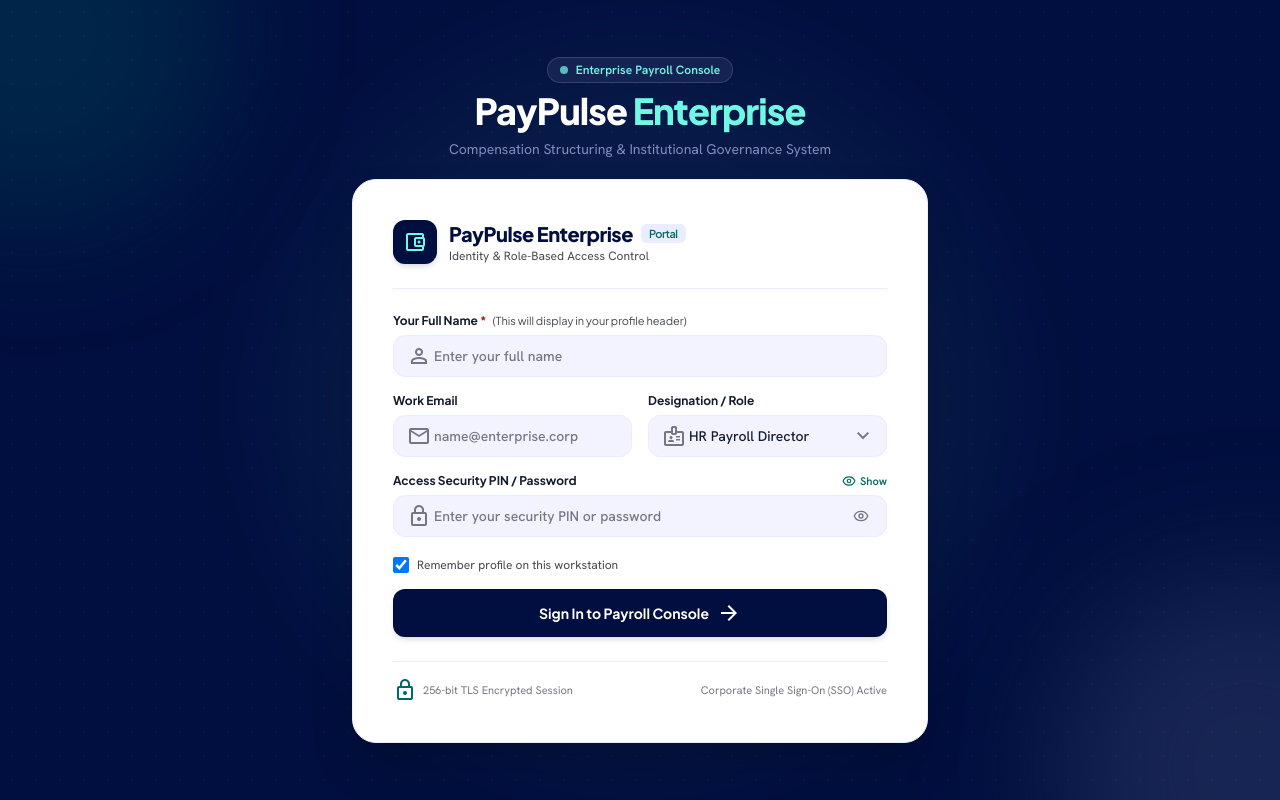
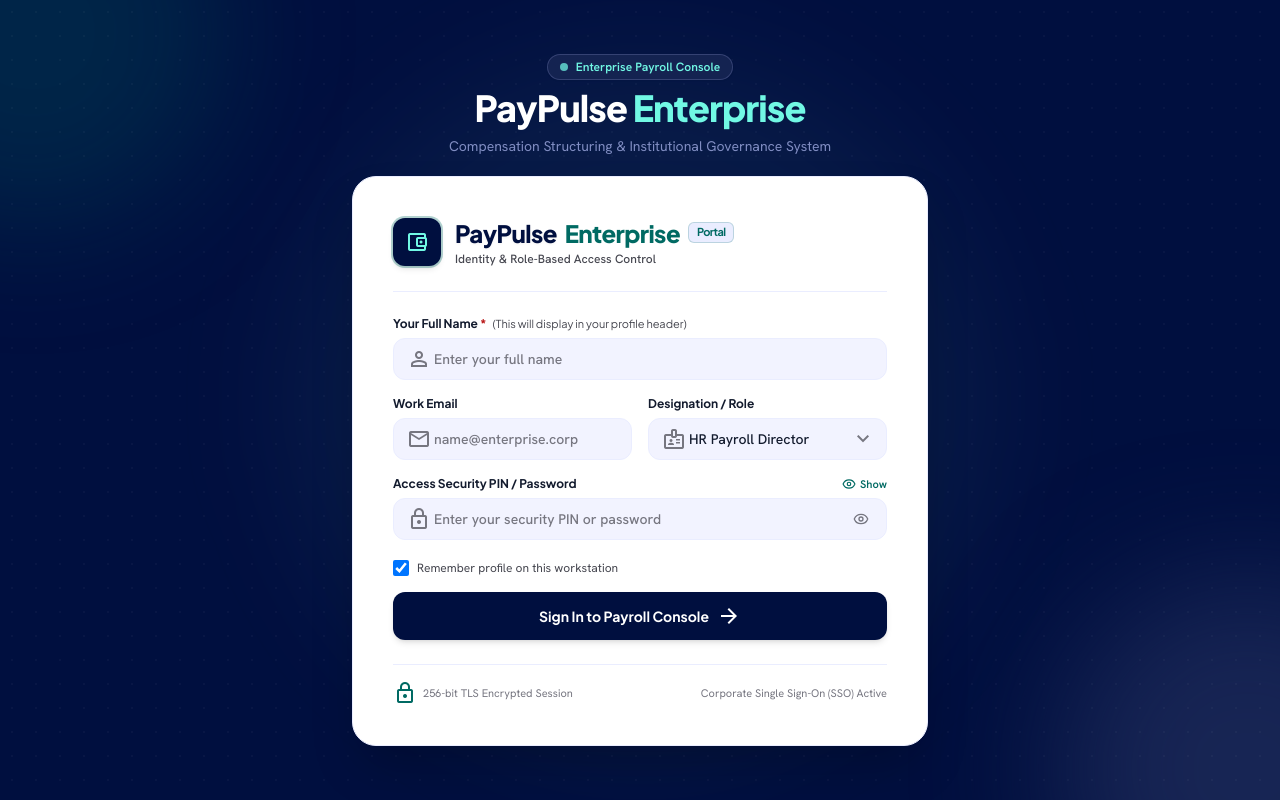
Before and after one commit to 71382502154-sharan/pay-pulse, a React (Vite) app: page / in a window 1280 px wide. Built offline with nearby package versions, Linux system fonts and the light colour scheme; no server answers.

Commit message:
Fix PayPulse Enterprise title visibility and contrast in login card

```diff
--- a/src/components/LoginPage.tsx
+++ b/src/components/LoginPage.tsx
@@ -85,16 +85,21 @@ export const LoginPage: React.FC<LoginPageProps> = ({ onLogin }) => {
         >
           {/* Top Logo Bar */}
           <div className="flex items-center justify-between pb-6 border-b border-[#eaedff]">
-            <div className="flex items-center gap-3">
-              <div className="w-11 h-11 rounded-xl bg-[#000f3f] text-[#71f8e4] flex items-center justify-center shadow-md">
+            <div className="flex items-center gap-3.5">
+              <div className="w-12 h-12 rounded-xl bg-[#000f3f] text-[#71f8e4] flex items-center justify-center shadow-md ring-2 ring-[#006a63]/30 shrink-0">
                 <span className="material-symbols-outlined text-2xl">account_balance_wallet</span>
               </div>
               <div>
-                <div className="font-['Plus_Jakarta_Sans'] font-extrabold text-lg sm:text-xl text-[#000f3f] tracking-tight flex items-center gap-2">
-                  <span>PayPulse Enterprise</span>
-                  <span className="text-[0.6875rem] font-semibold px-2 py-0.5 rounded-md bg-[#eaedff] text-[#006a63]">Portal</span>
+                <div className="font-['Plus_Jakarta_Sans'] font-extrabold text-xl sm:text-2xl tracking-tight flex items-center gap-2 flex-wrap">
+                  <span className="text-[#000f3f] dark:text-white font-black drop-shadow-xs">PayPulse</span>
+                  <span className="text-[#006a63] dark:text-[#71f8e4]">Enterprise</span>
+                  <span className="text-[0.6875rem] font-bold px-2 py-0.5 rounded-md bg-[#eaedff] text-[#006a63] border border-[#006a63]/20">
+                    Portal
+                  </span>
                 </div>
-                <div className="text-xs text-[#45464f]">Identity &amp; Role-Based Access Control</div>
+                <div className="text-xs text-[#45464f] dark:text-[#94a3b8] font-medium mt-0.5">
+                  Identity &amp; Role-Based Access Control
+                </div>
               </div>
             </div>
 
--- a/src/index.css
+++ b/src/index.css
@@ -260,6 +260,10 @@ html.dark,
 }
 
 /* Text Colors */
+.dark .text-\[\#000f3f\] {
+  color: #ffffff !important;
+}
+
 .dark .text-\[\#131b2e\] {
   color: #f8fafc !important;
 }
```
